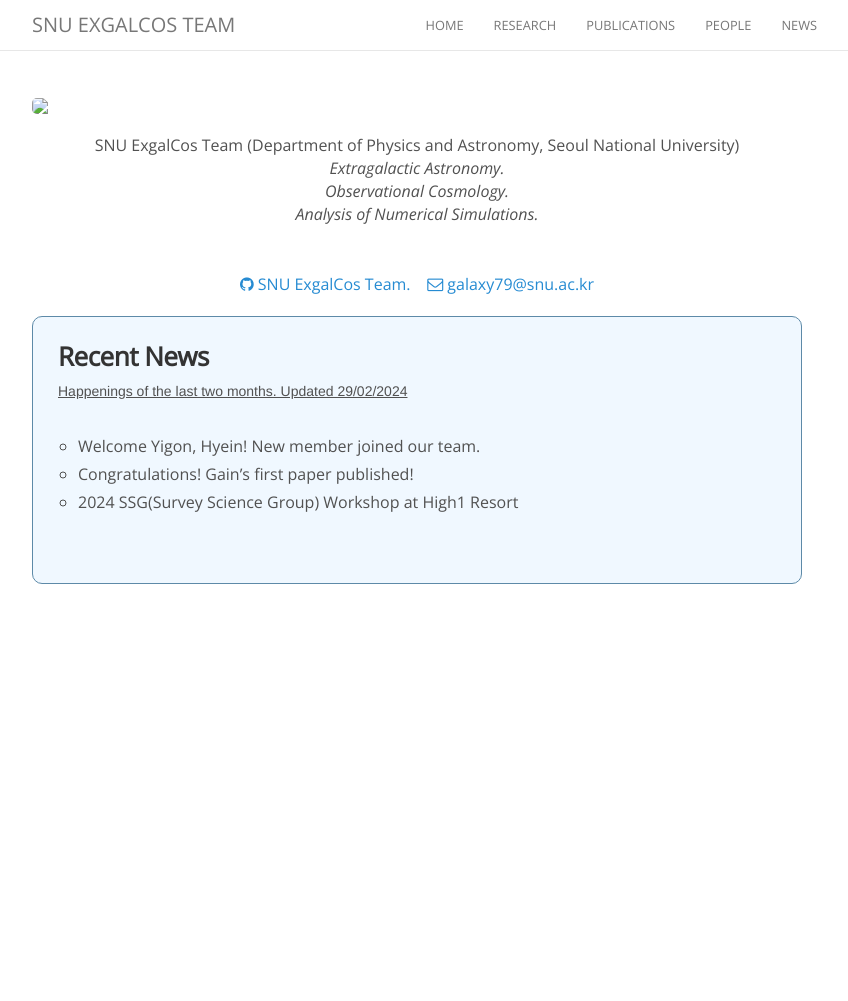
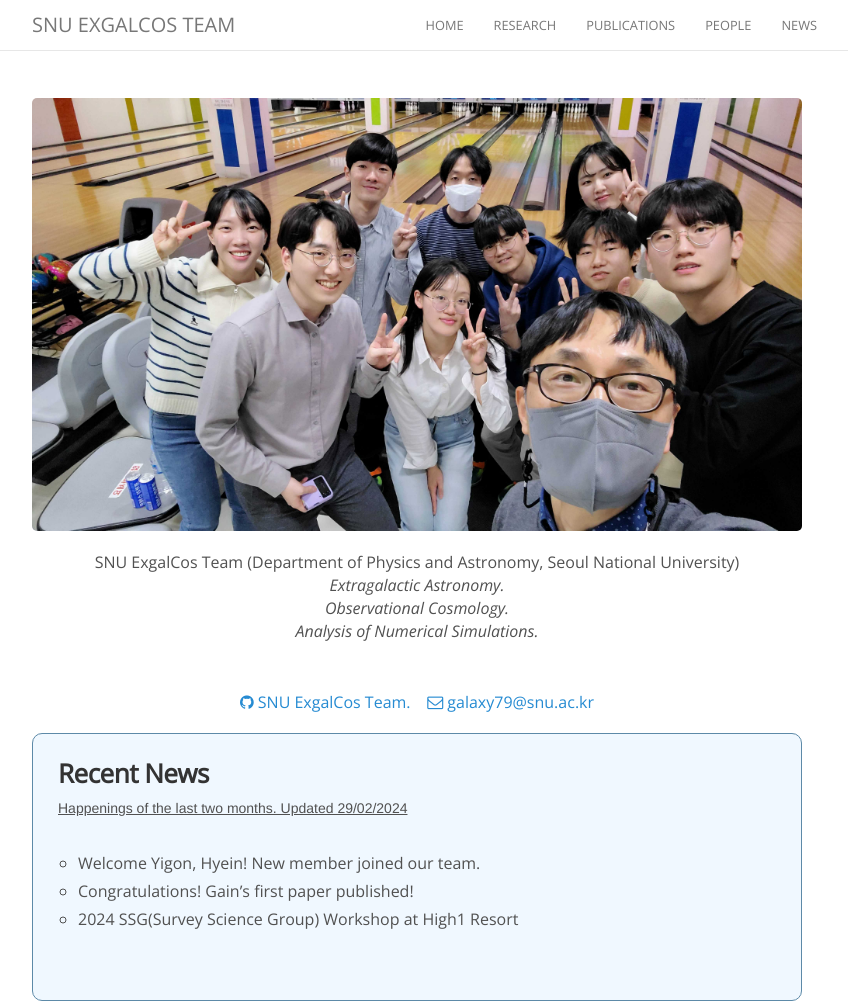
Before and after one commit to exgalcos/exgalcos.github.io, a Jekyll site: the page built from index.html, in a window 1280 px wide and 1001 px high. Shown: the whole window, without its empty margins (223-1071 px from the left). Built offline with Jekyll 4.4.1, drawn with Linux system fonts in a browser that asks for light colours; nearby versions of some CDN libraries; comment, search, counter and statistics services are not loaded.

Commit message:
Update index.html

```diff
--- a/index.html
+++ b/index.html
@@ -5,7 +5,7 @@
 <div class='container'>
     <header class="masthead text-center">
 
-      <img class = 'img-responsive center-block' src = "image/exgalcosteam.jpg"
+      <img class = 'img-responsive center-block' src = "images/exgalcosteam.jpg"
       width = "100%" height = "100%" />
 
       <p>
```
